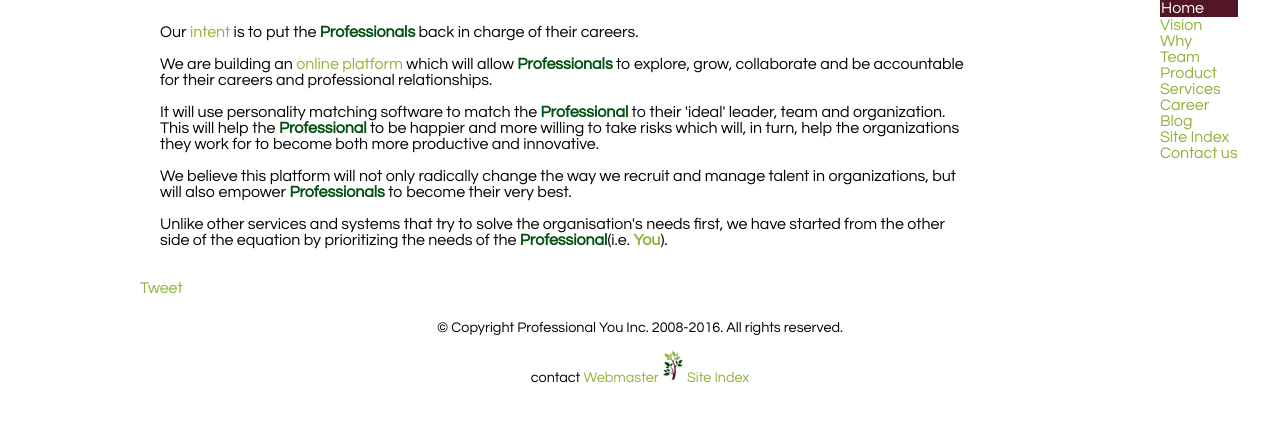
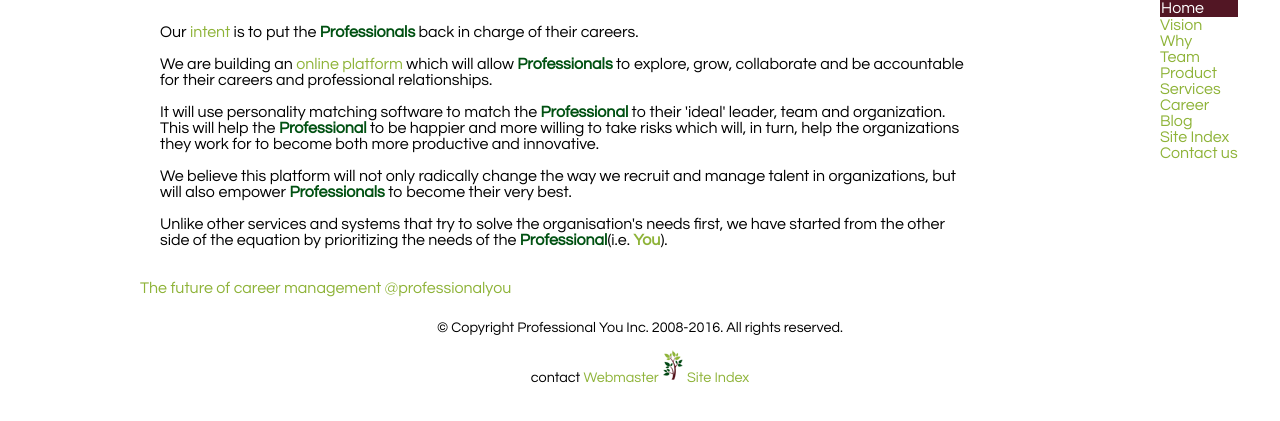
Before and after one commit to ProfessionalYou/professionalyou.github.io, a plain HTML site: page index.html in a window 1280 px wide. Shown: the part 127-548 px from the top of the page. Drawn offline with Linux system fonts and the light colour scheme.

Commit message:
correct twitter button

```diff
--- a/index.html
+++ b/index.html
@@ -54,23 +54,16 @@
 		<!-- Content-->
 
 		<div id="content">
-
 			<p>Our <a href="why.html">intent</a> is to put the <span class="greenbold">Professionals</span> back in charge of their careers. </p>
-
 			<p>We are building an <a href="product.html">online platform</a> which will allow <span class="greenbold">Professionals</span> to explore, grow, collaborate and be accountable for their careers and professional relationships.</p>
-
 			<p>It will use personality matching software to match the <span class="greenbold">Professional</span> to their 'ideal' leader, team and organization. This will help the <span class="greenbold">Professional</span> to be happier and more willing to take risks which will, in turn, help the organizations they work for to become both more productive and innovative.</p>
-
 			<p>We believe this platform will not only radically change the way we recruit and manage talent in organizations, but will also empower <span class="greenbold">Professionals</span> to become their very best.<br/></p>
-
 			<p>Unlike other services and systems that try to solve the organisation&apos;s needs first, we have started from the other side of the equation  by prioritizing the needs of the <span class="greenbold">Professional</span>(i.e. <span class="grassbold">You</span>).<br/><br /></p>
-
 		</div> <!-- End of Content-->
 
     <!--Linkedin-->
 		<script src="http://platform.linkedin.com/in.js" type="text/javascript"></script>
 		<script type="IN/Share" data-url="http://www.professionalyou.com/index.html" data-counter="right"></script>
-
 
 		<!-- Google + -->
 		<g:plusone size="small"></g:plusone>
@@ -84,9 +77,9 @@
 		</script>
 
 		<!-- Twitter-->
-		<a href="https://twitter.com/share" class="twitter-share-button" data-text="The future of career management" data-via="professionalyou" data-hashtags="career">Tweet</a>
-		<script>!function(d,s,id){var js,fjs=d.getElementsByTagName(s)[0];if(!d.getElementById(id)){js=d.createElement(s);js.id=id;js.src="//platform.twitter.com/widgets.js";fjs.parentNode.insertBefore(js,fjs);}}(document,"script","twitter-wjs");</script>
-		<br />
+    <a class="twitter-follow-button"
+      href="https://twitter.com/professionalyou">
+    The future of career management @professionalyou</a>
 
     <!-- Facebook -->
     <div class="fb-like" data-href="http://www.professionalyou.com/index.html" data-send="true" data-width="450" data-show-faces="true"></div>
```
